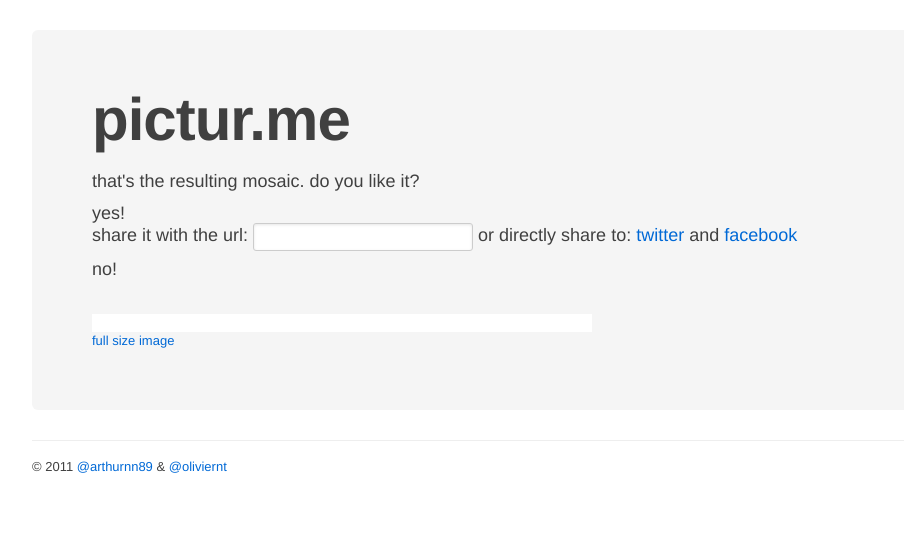
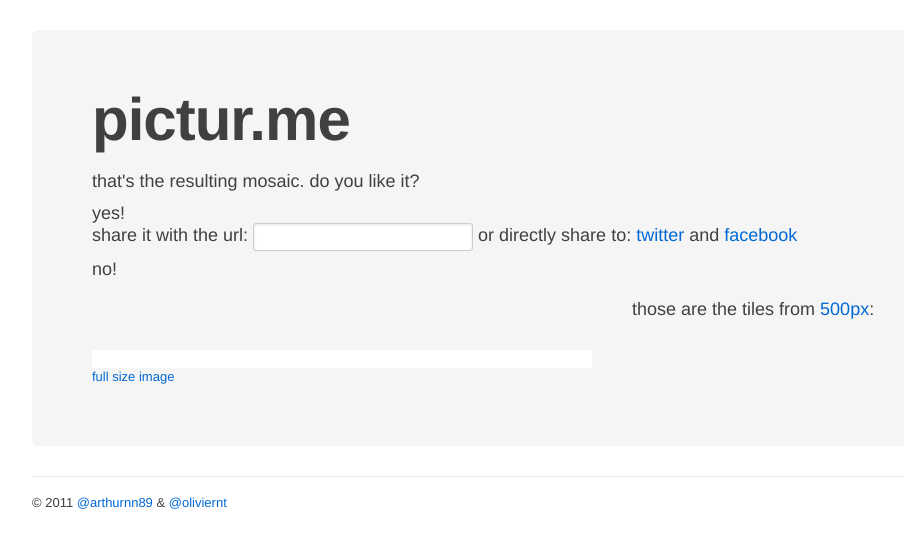
Before and after one commit to arthurnn/picturme, a Django app: template source/templates/details.html in a window 1280 px wide. Shown: the top 548 px of the page, without its empty margins (138-1042 px from the left). Run offline with Django 3.2, Linux system fonts and the light colour scheme; the template is opened without the code that fills it, so the values that code supplies are empty; parts of the project's set-up code (start-up, migrations or seed data) failed here and were passed over; some libraries are stand-ins or nearby versions.

Commit message:
added headline for tiles

```diff
--- a/source/templates/details.html
+++ b/source/templates/details.html
@@ -26,7 +26,11 @@
             </div>
         </div>
         <br />
-
+        <div class="show-grid row">
+            <div class="span5 offset9">
+                <p>Those are the tiles from <a href="//500px.com">500px</a>:</p>
+            </div>
+        </div>
         <div class="show-grid row">
             <!-- LEFT SIDE -->
             <div class="span9">
--- a/source/templates/details_thumbnails.html
+++ b/source/templates/details_thumbnails.html
@@ -1,7 +1,7 @@
 {% load pagination %}
 
 
-<div id="metadata-container" class="well">
+<div id="metadata-container">
     <ul class="media-grid">
 
     	{% for item in pag.object_list %}
```
